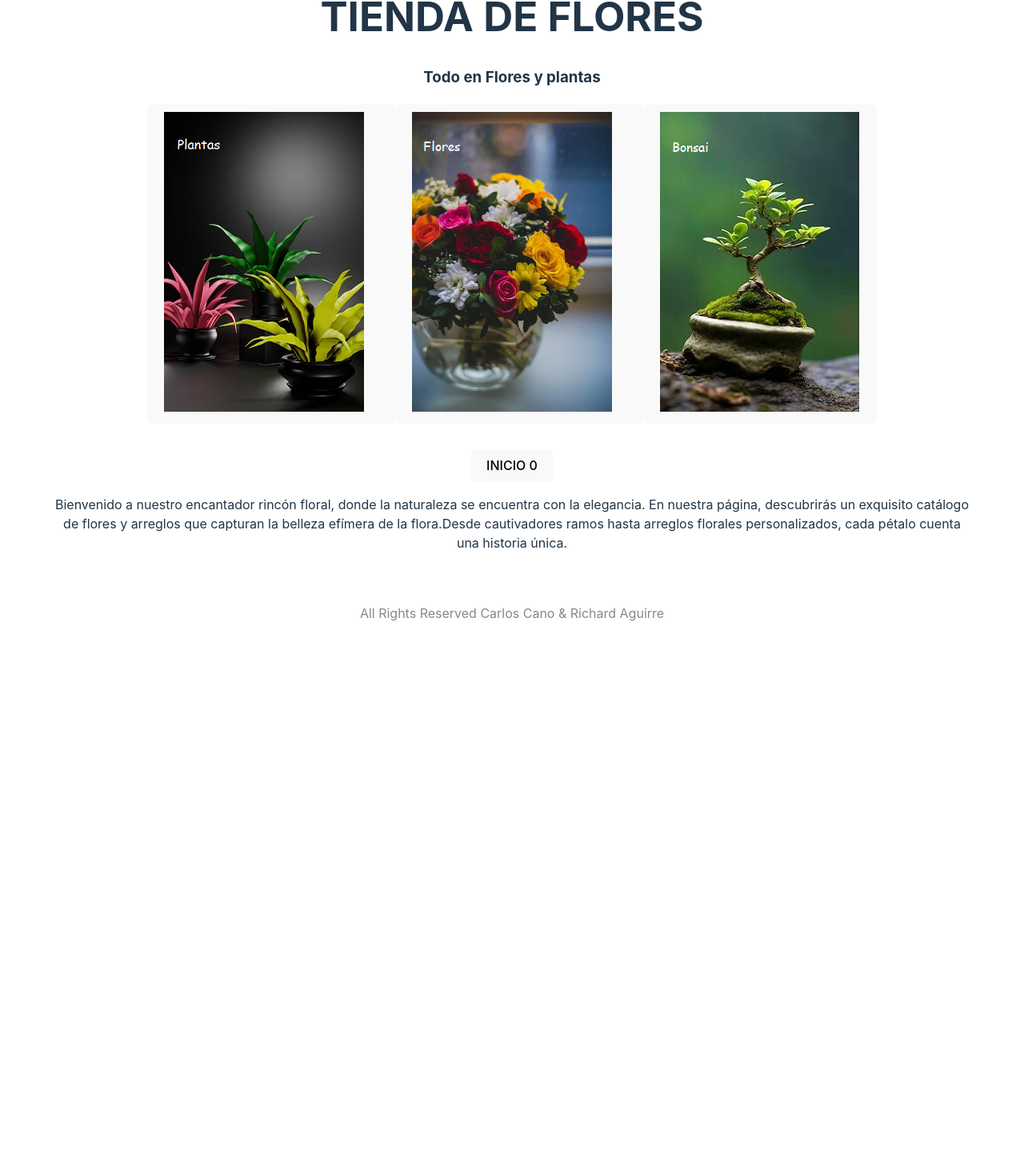
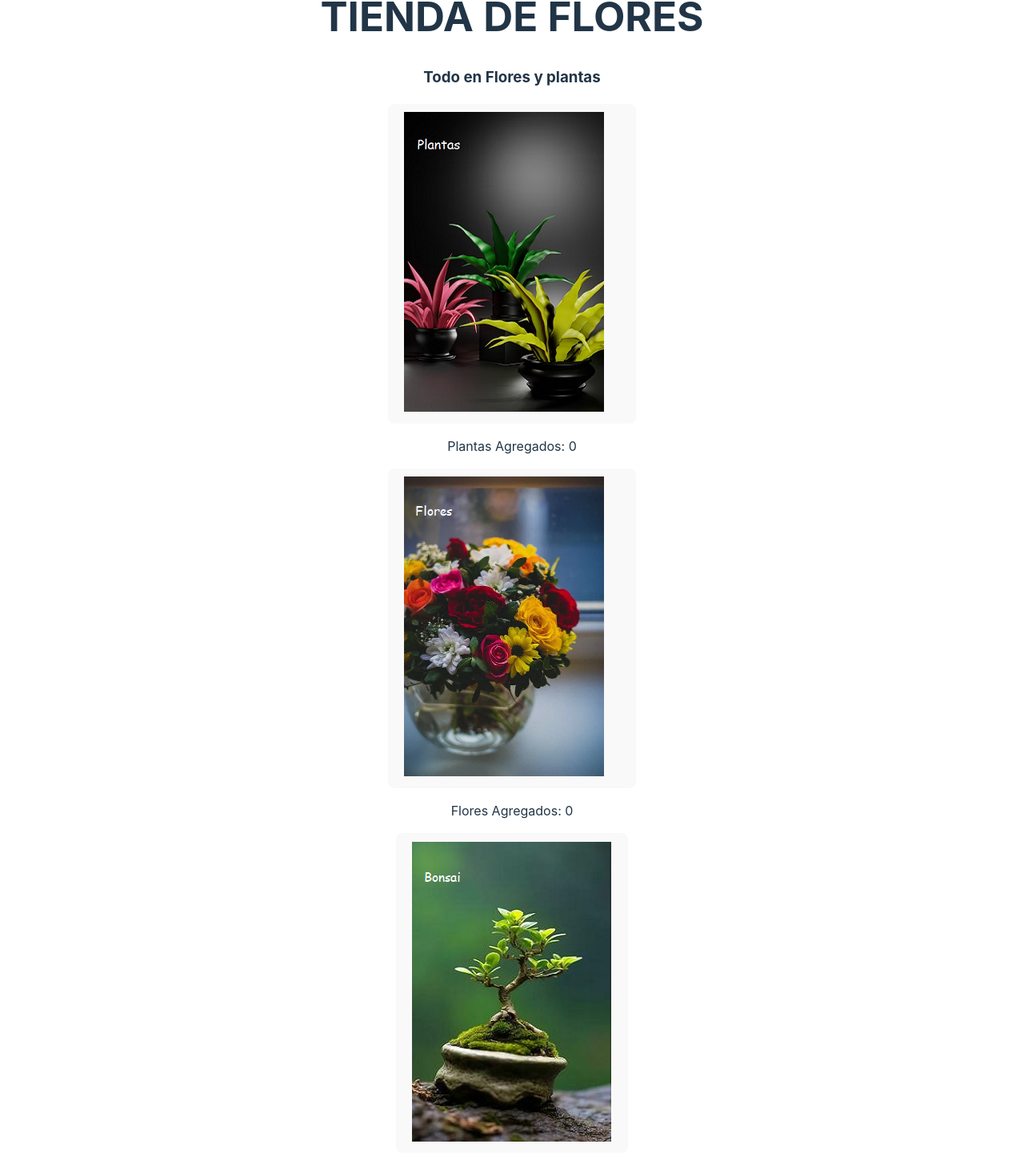
Before and after one commit to RichardAguirre/rinconfloral, a React (Vite) app: page / in a window 1280 px wide. Shown: the part 224-1685 px from the top of the page at 80% size. Before the commit the page ends 1051 px from the top, so only its background shows below. Built offline with nearby package versions, Linux system fonts and the light colour scheme.

Commit message:
add:countcategories

```diff
--- a/src/App.jsx
+++ b/src/App.jsx
@@ -8,11 +8,13 @@ import './App.css'
 
 function App() {
   const [count, setCount] = useState(0)
+  const [plantasCount, setPlantasCount] = useState(0)
+  const [floresCount, setFloresCount] = useState(0)
+  const [bonsaiCount, setBonsaiCount] = useState(0)
 
   return (
     <>
       <div>
-
         <a>
           <img src={reactLogo} className="logo react" alt="React logo" />
         </a>
@@ -20,17 +22,33 @@ function App() {
       <h1>TIENDA DE FLORES</h1>
       <h3>Todo en Flores y plantas</h3>
 
-         <button ><img className='imagen1' src={plantas} alt="plantas.png" /></button>
-         <button><img className='imagen2'src={flores} alt="flores.png" /></button>
-         <button><img className='imagen3'src={bonsai} alt="bonsai.png" /></button>
+      <div>
+         <button onClick={() => setPlantasCount(plantasCount + 1)}>
+           <img className='imagen1' src={plantas} alt="plantas.png" />
+         </button>
+         <p>Plantas Agregados: {plantasCount}</p>
+      </div>
 
+      <div>
+         <button onClick={() => setFloresCount(floresCount + 1)}>
+           <img className='imagen2' src={flores} alt="flores.png" />
+         </button>
+         <p>Flores Agregados: {floresCount}</p>
+      </div>
+
+      <div>
+         <button onClick={() => setBonsaiCount(bonsaiCount + 1)}>
+           <img className='imagen3' src={bonsai} alt="bonsai.png" />
+         </button>
+         <p>Bonsáis Agregados: {bonsaiCount}</p>
+      </div>
 
       <div className="card">
-        <button onClick={() => setCount((count) => count + 1)}>
+        <button onClick={() => setCount(count + 1)}>
           INICIO {count}
         </button>
         <p>
-        Bienvenido a nuestro encantador rincón floral, donde la naturaleza se encuentra con la elegancia. En nuestra página, descubrirás un exquisito catálogo de flores y arreglos que capturan la belleza efímera de la flora.Desde cautivadores ramos hasta arreglos florales personalizados, cada pétalo cuenta una historia única.
+        Bienvenido a nuestro encantador rincón floral, donde la naturaleza se encuentra con la elegancia...
         </p>
       </div>
       <p className="read-the-docs">
```
